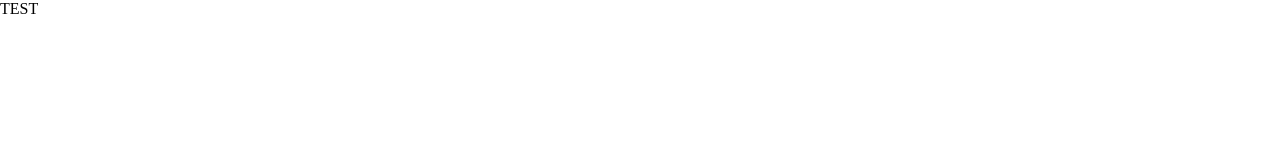
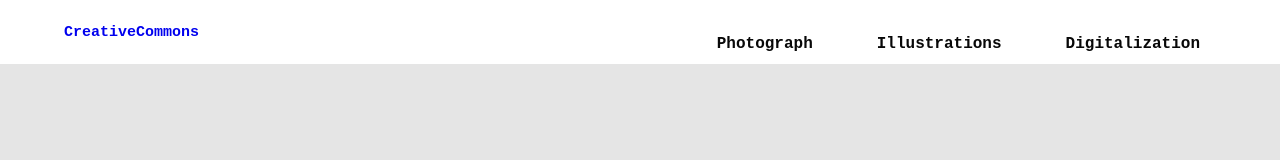
Before and after one commit to M0rrighan/JS-capstone-project-CreativeCommons, a website built with webpack: page src/index.html in a window 1280 px wide. Built offline with nearby package versions, Linux system fonts and the light colour scheme.

Commit message:
Add javascript and html files

```diff
--- a/src/index.html
+++ b/src/index.html
@@ -1,15 +1,29 @@
 <!DOCTYPE html>
 <html lang="en">
-
-<head>
-  <meta charset="UTF-8">
-  <meta http-equiv="X-UA-Compatible" content="IE=edge">
-  <meta name="viewport" content="width=device-width, initial-scale=1.0">
-  <title>CreativeCommons API - JS Capstone</title>
-</head>
-
-<body>
-  <p>TEST</p>
-</body>
-
+  <head>
+    <meta charset="UTF-8" />
+    <meta http-equiv="X-UA-Compatible" content="IE=edge"/>
+    <meta name="viewport" content="width=device-width, initial-scale=1.0"/>
+    <link rel="stylesheet" href="https://pro.fontawesome.com/releases/v5.10.0/css/all.css" integrity="sha384-AYmEC3Yw5cVb3ZcuHtOA93w35dYTsvhLPVnYs9eStHfGJvOvKxVfELGroGkvsg+p" crossorigin="anonymous"/>
+    <title>JS-Capstone</title>
+  </head>
+  <body>
+    <header id="header">
+      <div class="header-container">
+        <div class="logo">
+          <a href="#">CreativeCommons</a>
+        </div>
+        <nav class="navbar">
+          <ul class="d-navbar">
+            <li><a class="a-navbar" href="#Photo">Photograph</a></li>
+            <li><a class="a-navbar" href="#Illustrate">Illustrations</a></li>
+            <li><a class="a-navbar" href="#Digital">Digitalization</a></li>
+          </ul>
+          <div class="humberger">
+            <i class="fa fa-bars"></i>
+          </div>
+        </nav>
+      </div>
+    </header>
+  </body>
 </html>
--- a/src/style.css
+++ b/src/style.css
@@ -1,5 +1,97 @@
+@import url("https://fonts.googleapis.com/css2?family=Poppins:wght@400;700&display=swap");
+
 * {
+  padding: 0;
+  margin: 0;
+  box-sizing: border-box;
+  font-family: "courier New", courier, monospace;
+  font-weight: bold;
+}
+
+body {
+  padding: 0;
+  margin: 0;
+  background-color: #e5e5e5;
+}
+
+#header {
+  width: 100%;
+  background-color: #fff;
+}
+
+.logo {
+  font-family: "Poppins", sans-serif;
+  font-style: normal;
+  font-weight: bold;
+  font-size: 15px;
+  line-height: 20px;
+  color: hsl(0, 0%, 11%);
+}
+
+.logo a {
+  text-decoration: none;
+}
+
+.header-container {
+  display: flex;
+  justify-content: space-between;
+  width: 90%;
+  align-items: center;
+  margin: 0 auto;
+  height: 4rem;
+}
+
+.navbar {
+  display: flex;
+  align-items: center;
+  line-height: 4rem;
+  height: 100%;
+}
+
+.d-navbar {
+  display: flex;
+  list-style-type: none;
+  height: 100%;
+}
+
+.d-navbar li {
+  margin-left: 1rem;
+}
+
+.d-navbar li a {
+  color: hsl(0, 0%, 3%);
+}
+
+.a-navbar {
+  text-decoration: none;
+  height: 2em;
+  padding: 0.5em 1em;
+}
+
+.navbar .humberger i {
+  font-size: 22px;
+  font-weight: 600;
+  color: hsl(0, 0%, 4%);
+}
+
+ul {
+  list-style: none;
   margin: 0;
   padding: 0;
-  box-sizing: border-box;
+  display: flex;
+  gap: 16px;
+  padding-top: 12px;
+  padding-bottom: 12px;
 }
+
+@media screen and (max-width: 600px) {
+  .d-navbar {
+    display: none;
+  }
+}
+
+@media screen and (min-width: 600px) {
+  .humberger {
+    display: none;
+  }
+}
```
Also changed, not shown: dist/index.html, dist/main.js, dist/main.js.LICENSE.txt (added), src/assets/creativelogo.png (added).
